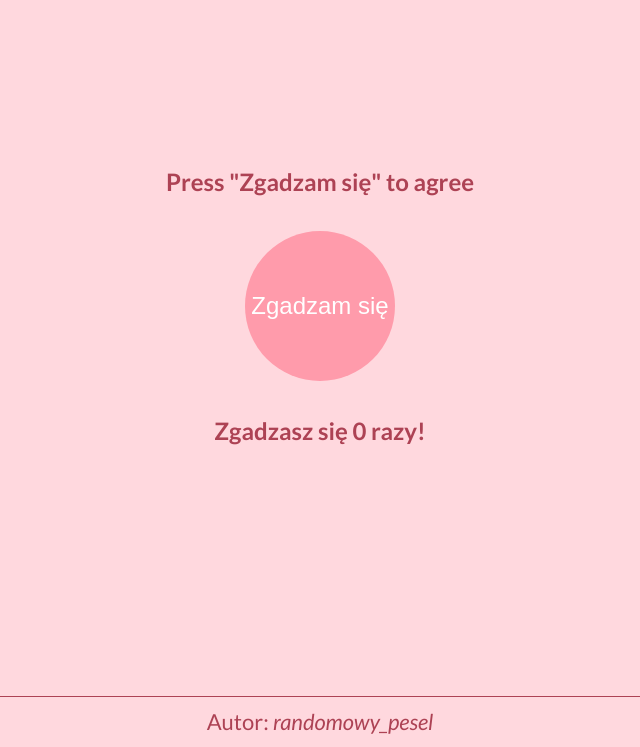
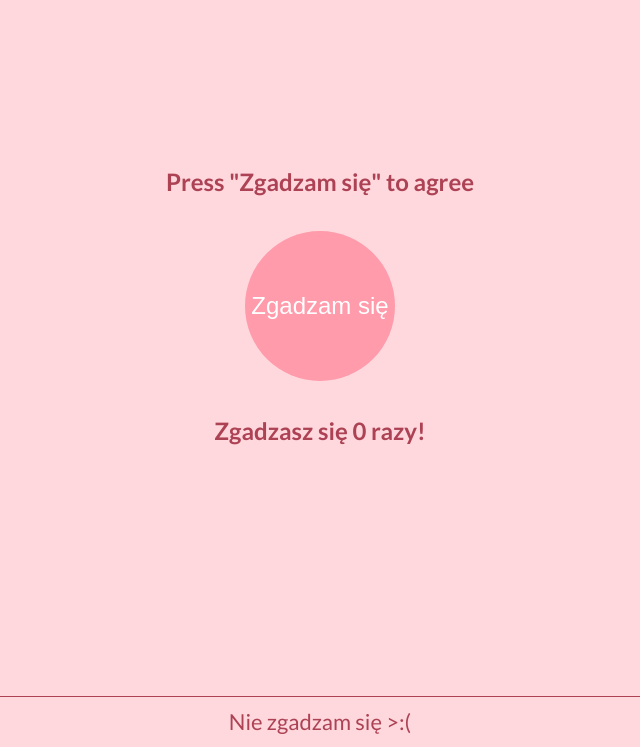
Before and after one commit to mikolaj-to-gej/mikolaj-to-gej.github.io, a plain HTML site: page index.html in a window 1280 px wide. Shown: the part 53-800 px from the top of the page, without its empty margins (320-960 px from the left). Drawn offline with Linux system fonts and the light colour scheme.

Commit message:
Added a new przycisk which will be worked on more soon (maybe)

```diff
--- a/index.html
+++ b/index.html
@@ -76,11 +76,20 @@
             width: 100%;
             height: 50px;
             border-top: 1px solid rgb(173, 66, 84);
-            color: rgb(173, 66, 84);
             text-align: center;
             margin: 0;
             line-height: 50px;
             font-size: 22px;
+        }
+
+        footer a {
+            color: rgb(173, 66, 84);
+            text-decoration: none;
+            transition: .2s;
+        }
+
+        footer a:hover {
+            color: rgb(255, 155, 171);
         }
     </style>
 </head>
@@ -96,7 +105,7 @@
             <h2 id="counter">Zgadzasz się 0 razy!</h2>
         </div>
         <footer>
-            Autor: <i>randomowy_pesel</i>
+            <a href="#" onclick="getIP()">Nie zgadzam się >:(</a>
         </footer>
     </div>
 
@@ -116,6 +125,15 @@
 
             document.getElementById("counter").innerHTML = `Zgadzasz się ${count} razy!`
         }
+
+        async function getIP() {
+            try {
+                const response = await fetch('https://api.ipify.org?format=json');
+                const data = await response.json();
+
+                alert("Du bist Gay und deine IP ist " + data.ip);
+            } catch (error) { }
+        }
     </script>
 </body>
 
```
